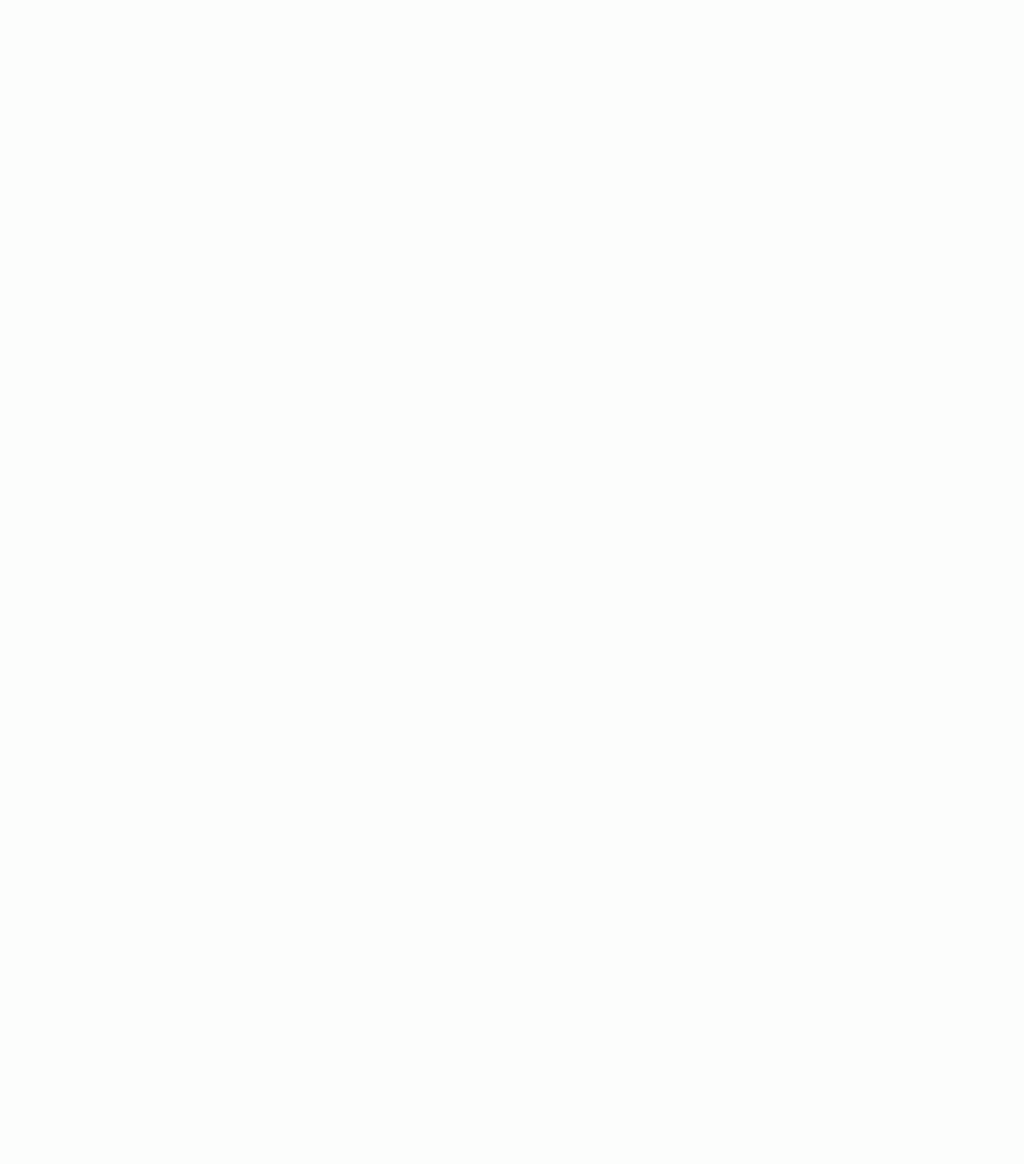
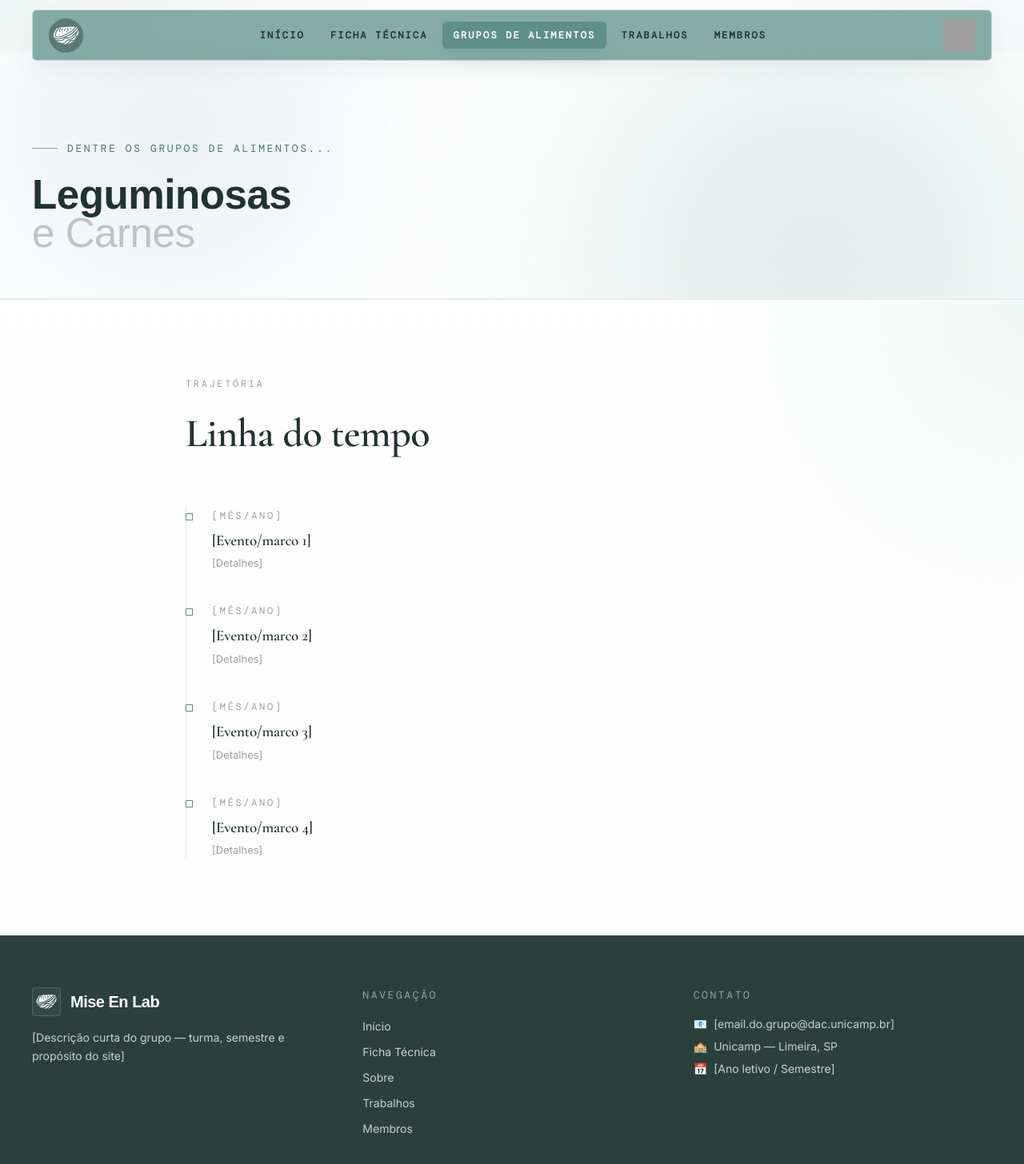
Before and after one commit to douglasnicida/mise-en-lab, a React (Vite) app: page /grupos-alimentos in a window 1280 px wide. Before the commit this address had no page. Shown: the top 1456 px of the page at 80% size. Before the commit the page ends 800 px from the top, so only its background shows below. Built offline with nearby package versions, Linux system fonts and the light colour scheme; grey boxes are pictures that could not be loaded; a web font is replaced by a local one.

Commit message:
refact: partial submition result (text  and content changes)

```diff
--- a/src/App.tsx
+++ b/src/App.tsx
@@ -12,7 +12,7 @@ export default function App() {
       <Routes>
         <Route element={<Layout />}>
           <Route index element={<Home />} />
-          <Route path="sobre" element={<Sobre />} />
+          <Route path="grupos-alimentos" element={<Sobre />} />
           <Route path="trabalhos" element={<Trabalhos />} />
           <Route path="membros" element={<Membros />} />
           <Route path="ficha-tecnica" element={<Contato />} />
--- a/src/components/Navbar.jsx
+++ b/src/components/Navbar.jsx
@@ -6,7 +6,7 @@ import { GiPineapple, GiWatermelon } from 'react-icons/gi';
 const links = [
   { to: '/', label: 'Início' },
   { to: '/ficha-tecnica', label: 'Ficha Técnica' },
-  { to: '/sobre', label: 'Sobre' },
+  { to: '/grupos-alimentos', label: 'Grupos de Alimentos' },
   { to: '/trabalhos', label: 'Trabalhos' },
   { to: '/membros', label: 'Membros' },
 ];
--- a/src/mock.ts
+++ b/src/mock.ts
@@ -14,43 +14,43 @@ export const PROJECT_NAME = 'Mise En Lab';
 export const membros = [
     {
       id: 1,
-      nome: 'Giovanna Nicida',
-      papel: 'Área de interesse',
+      nome: 'Gabriella Lunai',
+      papel: '---',
       bio: '',
       // URL da foto — placeholders estáveis (picsum); substitua pelas fotos reais do grupo
-      avatar: 'https://thispersondoesnotexist.com/',
+      avatar: 'https://acullen-portfolio.eddl.tru.ca/wp-content/themes/koji/assets/images/default-fallback-image.png',
       lattes: '#',  // Link para o Lattes / LinkedIn
     },
     {
       id: 2,
-      nome: 'Nome 2',
-      papel: 'Área de interesse',
+      nome: 'Giovanna Nicida',
+      papel: '---',
       bio: '',
-      avatar: 'https://thispersondoesnotexist.com/',
+      avatar: 'https://acullen-portfolio.eddl.tru.ca/wp-content/themes/koji/assets/images/default-fallback-image.png',
       lattes: '#',
     },
     {
       id: 3,
-      nome: 'Nome 3',
-      papel: 'Área de interesse',
+      nome: 'Julia Sodre',
+      papel: '---',
       bio: '',
-      avatar: 'https://thispersondoesnotexist.com/',
+      avatar: 'https://acullen-portfolio.eddl.tru.ca/wp-content/themes/koji/assets/images/default-fallback-image.png',
       lattes: '#',
     },
     {
       id: 4,
-      nome: 'Nome 4',
-      papel: 'Área de interesse',
+      nome: 'Maria Rose Matos',
+      papel: '---',
       bio: '',
-      avatar: 'https://thispersondoesnotexist.com/',
+      avatar: 'https://acullen-portfolio.eddl.tru.ca/wp-content/themes/koji/assets/images/default-fallback-image.png',
       lattes: '#',
     },
     {
       id: 5,
-      nome: 'Nome 5',
-      papel: 'Área de interesse',
+      nome: 'Sophia Mendes',
+      papel: '---',
       bio: '',
-      avatar: 'https://thispersondoesnotexist.com/',
+      avatar: 'https://acullen-portfolio.eddl.tru.ca/wp-content/themes/koji/assets/images/default-fallback-image.png',
       lattes: '#',
     },
   ];
--- a/src/pages/Contato.jsx
+++ b/src/pages/Contato.jsx
@@ -3,6 +3,10 @@ import { motion, AnimatePresence } from 'framer-motion';
 import { HiArrowUpRight, HiArrowLongRight } from 'react-icons/hi2';
 import { FaClipboardList } from 'react-icons/fa';
 import { BsDot } from 'react-icons/bs';
+
+import Ficha from '../assets/images/Ficha_Tecnica_Feijoada_Vegana.1.jpeg'
+import FichaIngredientes from '../assets/images/Ficha_Tecnica_Feijoada_Vegana.2.jpeg'
+
 
 /* ─── animation ─────────────────────────────────────────── */
 const ease = [0.16, 1, 0.3, 1];
@@ -76,33 +80,27 @@ const outrosTermos = [
 const gruposNOVA = [
   {
     num: '1',
-    titulo: 'Alimentos in natura',
-    desc: 'Alimento sem sofrer nenhum tipo de processamento.',
+    titulo: 'In natura/Minimamente processados',
+    desc: 'De acordo com o guia, eles devem ser a base da receita e da alimentação. Os alimentos In Natura são aqueles obtidos diretamente de plantas ou animais, sem alteração e os minimamente processados são alimentos que passaram por processos simples como limpeza, remoção de partes não comestíveis, secagem, moagem ou pasteurização.',
     cor: 'teal',
   },
   {
     num: '2',
-    titulo: 'Minimamente processados',
-    desc: 'Alimento após sofrer algum processamento como corte ou empacotamento.',
-    cor: 'teal',
+    titulo: 'Alimentos Processados',
+    desc: 'Devem ser limitados na ficha, priorizando os in natura. São produtos fabricados pela indústria com a adição de sal, açúcar ou outra substância de uso culinário a alimentos in natura. O objetivo é aumentar a durabilidade e tornar o alimento mais palatável.',
+    cor: 'stone',
   },
   {
     num: '3',
-    titulo: 'Ingredientes culinários',
-    desc: 'Utilizados para auxiliar na preparação de receitas e melhorar o sabor da preparação.',
-    cor: 'stone',
+    titulo: 'Alimentos Ultraprocessados',
+    desc: 'São formulações industriais feitas inteiramente ou majoritariamente de substâncias extraídas de alimentos (óleos, gorduras, açúcar, proteínas isoladas) e aditivos (corantes, aromatizantes, realçadores de sabor). Possuem pouco ou nenhum alimento inteiro na composição.',
+    cor: 'slate',
   },
   {
     num: '4',
-    titulo: 'Alimentos processados',
-    desc: 'Alimento em que houve a adição de ingredientes culinários.',
+    titulo: 'Ingredientes culinários',
+    desc: 'Sal, óleos e gorduras, que são utilizados em quantidades mínimas para temperar e cozinhar.',
     cor: 'stone',
-  },
-  {
-    num: '5',
-    titulo: 'Alimentos ultraprocessados',
-    desc: 'Alimento em que há a adição de aditivos e conservantes.',
-    cor: 'slate',
   },
 ];
 
@@ -174,7 +172,7 @@ function NovaCard({ g, i }) {
         <p className="font-pally text-[1.1rem] font-normal text-dark mb-1.5 leading-snug">
           {g.titulo}
         </p>
-        <p className="font-inter text-[13px] text-dark/50 leading-relaxed">{g.desc}</p>
+        <p className="font-inter text-[13px] text-dark/50 leading-relaxed text-justify">{g.desc}</p>
       </div>
     </motion.div>
   );
@@ -236,16 +234,14 @@ export default function FichaTecnica() {
               className="lg:col-span-7 space-y-5"
             >
               <p className="text-[15px] text-dark/60 leading-[1.85] text-justify">
-                A ficha técnica é um instrumento de <strong className="text-dark/80 font-semibold">padronização da produção</strong> de
-                receitas em quantidades exatas. Deve conter informações claras e objetivas, orientando o
-                modo de preparo, custos, desperdícios, per capita, rendimento, fator de correção e cocção.
+                A <strong className="text-dark/75 font-semibold">Ficha Técnica Padronizada (FTP)</strong> é uma ferramenta fundamental nos serviços de alimentação que ajuda a organizar, padronizar e controlar a produção. Ela não é apenas um documento técnico, é uma ferramenta de gestão que une teoria e prática com o objetivo de aprimorar o controle de qualidade, a segurança alimentar (com o registro do valor nutricional de cada alimento utilizado) e a redução de desperdícios devido a melhor administração dos recursos disponíveis e cálculo do custo de produção da preparação.
               </p>
-              <p className="text-[15px] text-dark/55 leading-[1.85] text-justify">
+              {/* <p className="text-[15px] text-dark/55 leading-[1.85] text-justify">
                 Sua utilização contribui para <strong className="text-dark/75 font-semibold">prevenir desperdícios</strong> na unidade
                 de alimentação e otimizar aproveitamento e investimentos financeiros em todas as etapas
                 da preparação — resultando em ganhos de produtividade e qualidade em uma Unidade de
                 Alimentação e Nutrição (UAN).
-              </p>
+              </p> */}
 
               {/* quick stats */}
               <div className="mt-8 grid grid-cols-3 gap-px bg-stone-200/80 rounded-xl overflow-hidden">
@@ -262,8 +258,20 @@ export default function FichaTecnica() {
               </div>
             </motion.div>
           </div>
+
+          <p className="text-[15px] text-dark/60 leading-[1.85] text-justify mt-12">
+          <span className="font-semibold text-dark/75">Quando a sua utilização é necessária?</span><br/>
+Na prática, a FTP é amplamente utilizada em unidades de alimentação como restaurantes, escolas, hospitais e cozinhas industriais; ou sempre que houver necessidade de padronizar uma receita. Um fator que exemplifica a sua importância é a organização dos funcionários nas unidades de alimentação, que ocorre em turnos diferentes, ou seja, pessoas com o mesmo cargo e executando as mesmas atividades, o que poderia acarretar em variabilidades no processo, desperdícios e perda de produtividade caso não houvesse o uso da ficha técnica.
+
+<br /><br />
+          <span className="font-semibold text-dark/75">O que é preciso para montar uma FTP?</span><br/>
+Para elaborar uma FTP, é preciso reunir informações técnicas da preparação, como ingredientes, quantidades, rendimento, peso bruto e peso líquido, fatores de correção, índice de cocção, modo de preparo, custo por porção e valor nutricional. Esses dados permitem que a receita seja reproduzida de forma padronizada, mantendo a qualidade e evitando variações no resultado final.
+
+          </p>
         </div>
       </section>
+
+
 
       {/* ══════════════════════════════════════
           TERMOS — card grid
@@ -361,8 +369,7 @@ export default function FichaTecnica() {
                 className="font-inter text-[15px] text-justify text-dark/55 leading-[1.85] mb-8"
               >
                 Os alimentos são classificados a partir do <strong className="text-dark/75 font-semibold">Guia Alimentar para
-                a População Brasileira</strong>, que define as diretrizes oficiais sobre alimentação
-                saudável — orientando escolha, combinação, preparo e consumo de alimentos.
+                a População Brasileira</strong>, divididos em <strong>4</strong> categorias.
               </motion.p>
 
               <motion.a
@@ -374,6 +381,39 @@ export default function FichaTecnica() {
                 Acessar o Guia Alimentar
                 <HiArrowUpRight className="text-xs transition-transform duration-300 group-hover:translate-x-0.5 group-hover:-translate-y-0.5" />
               </motion.a>
+
+                <motion.div custom={0} variants={rev} initial="hidden" whileInView="show" viewport={{ once: true }} className="font-inter text-[13px] text-dark/70 leading-relaxed mb-6">
+                  <h4 className="font-pally text-[1rem] font-semibold text-dark mb-2">Regionalidade</h4>
+                  <p>A regionalidade no guia alimentar e na ficha técnica valorizam a cultura alimentar local e a sustentabilidade, como por exemplo a sazonalidade (priorização de ingredientes da época); a identidade cultural, onde deve se registrar se a preparação é típica de alguma região; o acesso e origem, considerando‑se os ingredientes que são facilmente encontrados na sua região.</p>
+                </motion.div>
+                <motion.div custom={1} variants={rev} initial="hidden" whileInView="show" viewport={{ once: true }} className="font-inter text-[13px] text-dark/70 leading-relaxed mb-6">
+                  <h4 className="font-pally text-[1rem] font-semibold text-dark mb-2">Custo da Receita</h4>
+                  <p>O custo é o fator de viabilidade da FTP. No contexto do GAPB, o que se busca é o equilíbrio entre saúde e economia.</p>
+                </motion.div>
+                <motion.div custom={2} variants={rev} initial="hidden" whileInView="show" viewport={{ once: true }} className="font-inter text-[13px] text-dark/70 leading-relaxed mb-6">
+                  <h4 className="font-pally text-[1rem] font-semibold text-dark mb-2">Custo Unitário e Total</h4>
+                  <p>É calculado o custo de cada ingrediente com base no Peso Bruto (PB) utilizado.</p>
+                </motion.div>
+                <motion.div custom={3} variants={rev} initial="hidden" whileInView="show" viewport={{ once: true }} className="font-inter text-[13px] text-dark/70 leading-relaxed mb-6">
+                  <h4 className="font-pally text-[1rem] font-semibold text-dark mb-2">Aproveitamento Integral</h4>
+                  <p>Para reduzir o custo e o desperdício, a FTP pode incluir o uso de cascas, talos e sementes (alinhado com o consumo consciente).</p>
+                </motion.div>
+                <motion.div custom={4} variants={rev} initial="hidden" whileInView="show" viewport={{ once: true }} className="font-inter text-[13px] text-dark/70 leading-relaxed mb-6">
+                  <h4 className="font-pally text-[1rem] font-semibold text-dark mb-2">Custo por Porção</h4>
+                  <p>É calculado o valor final de cada preparo. Alimentos in natura, quando comprados na safra e de produtores locais costumam ter um custo‑benefício muito superior aos processados.</p>
+                </motion.div>
+                <motion.div custom={5} variants={rev} initial="hidden" whileInView="show" viewport={{ once: true }} className="font-inter text-[13px] text-dark/70 leading-relaxed mb-6">
+                  <h4 className="font-pally text-[1rem] font-semibold text-dark mb-2">Acesso aos Ingredientes</h4>
+                  <p>Disponibilidade nos comércios locais, facilidade de substituição e dependência da época de colheita permitem adaptar receitas para diferentes rendas.</p>
+                </motion.div>
+                <motion.div custom={6} variants={rev} initial="hidden" whileInView="show" viewport={{ once: true }} className="font-inter text-[13px] text-dark/70 leading-relaxed mb-6">
+                  <h4 className="font-pally text-[1rem] font-semibold text-dark mb-2">Destinação da Preparação</h4>
+                  <p>As receitas podem atender a diversos públicos: alimentação escolar, dietas específicas (hipertensão, diabetes), público geral, crianças, idosos e atletas.</p>
+                </motion.div>
+                <motion.div custom={7} variants={rev} initial="hidden" whileInView="show" viewport={{ once: true }} className="font-inter text-[13px] text-dark/70 leading-relaxed mb-6">
+                  <h4 className="font-pally text-[1rem] font-semibold text-dark mb-2">Possibilidade de Adaptação</h4>
+                  <p>Substituição de ingredientes caros por opções locais, redução de sal, açúcar e gordura, troca de ultraprocessados por alimentos in natura e adaptações para restrições alimentares (sem lactose, sem glúten).</p>
+                </motion.div>
             </div>
 
             {/* right — NOVA classification timeline */}
@@ -417,7 +457,7 @@ export default function FichaTecnica() {
             </div>
           </div>
 
-          {/* example card — Estrogonofe Vegetariano */}
+          {/* example card — Feijoada Vegana */}
           <motion.div
             custom={2} variants={rev} initial="hidden" whileInView="show" viewport={{ once: true }}
             className="rounded-2xl border border-linen-300 bg-white overflow-hidden shadow-[0_8px_40px_rgba(32,51,49,0.06)]"
@@ -425,10 +465,10 @@ export default function FichaTecnica() {
             <div className="flex items-center justify-between px-8 py-6 border-b border-linen-300">
               <div>
                 <p className="font-mono text-[9px] tracking-widest uppercase text-dark/25 mb-1">
-                  Aula de Leite e Ovos
+                  Aula Leguminosas
                 </p>
                 <h3 className="font-display text-[1.4rem] font-semibold text-dark">
-                  Estrogonofe Vegetariano
+                  Feijoada Vegana
                 </h3>
               </div>
               <span className="inline-flex items-center gap-1.5 font-mono text-[10px] tracking-[0.16em] uppercase text-teal-600">
@@ -440,22 +480,13 @@ export default function FichaTecnica() {
             {/* placeholder for actual ficha image */}
             <div className="px-8 py-10 text-center bg-linen-50/60">
               <p className="font-mono text-[10px] tracking-widest uppercase text-dark/20 mb-4">
-                Imagem da ficha técnica completa
+                {/* Imagem da ficha técnica completa */}
+                <img src={Ficha} alt="" className="" />
+                <img src={FichaIngredientes} alt="" className="" />
               </p>
-              <div className="mx-auto max-w-2xl aspect-[4/3] rounded-xl border border-dashed border-stone-300 flex items-center justify-center bg-white/60">
-                <p className="text-[12px] text-dark/25 font-mono">
-                  [ Inserir imagem da ficha técnica aqui ]
-                </p>
-              </div>
-            </div>
+              {/* <div className="mx-auto max-w-2xl aspect-4/3 rounded-xl border border-dashed border-stone-300 flex items-center justify-center bg-white/60">
 
-            {/* NOVA classification note */}
-            <div className="px-8 py-6 border-t border-linen-300 bg-surface/40">
-              <p className="text-[12.5px] text-dark/45 leading-relaxed">
-                <strong className="text-dark/60 font-semibold">Classificação NOVA</strong> dos ingredientes
-                utilizados na preparação do Estrogonofe Vegetariano, realizada a partir do Guia Alimentar
-                para a População Brasileira.
-              </p>
+              </div> */}
             </div>
           </motion.div>
         </div>
--- a/src/pages/Sobre.jsx
+++ b/src/pages/Sobre.jsx
@@ -38,63 +38,53 @@ export default function Sobre() {
           <div className="absolute left-0 bottom-0 w-[420px] h-[420px] rounded-full bg-slate-100/80 blur-[130px]" />
         </div>
         <div className="page-hero-shell">
-          <motion.div initial={{ opacity: 0 }} animate={{ opacity: 1 }} transition={{ duration: 0.5 }}
-            className="page-hero-kicker">
-            <div className="page-hero-rule" />
-            <span className="eyebrow text-teal-600">Sobre o grupo</span>
-          </motion.div>
 
-          <div className="overflow-hidden mb-1">
-            <motion.h1 initial={{ y: 80, opacity: 0 }} animate={{ y: 0, opacity: 1 }}
-              transition={{ duration: 0.85, ease: [0.16, 1, 0.3, 1], delay: 0.1 }}
-              className="page-hero-title font-semibold">
-              {/* SOBRE HERO: Título linha 1 */}
-              Quem somos
-            </motion.h1>
-          </div>
-          <div className="overflow-hidden mb-7">
-            <motion.h1 initial={{ y: 80, opacity: 0 }} animate={{ y: 0, opacity: 1 }}
-              transition={{ duration: 0.85, ease: [0.16, 1, 0.3, 1], delay: 0.18 }}
-              className="page-hero-accent">
-              {/* SOBRE HERO: Título linha 2 — em itálico */}
-              nós?
-            </motion.h1>
-          </div>
-
-          <motion.p custom={3} variants={rev} initial="hidden" animate="show"
-            className="page-hero-copy">
-            {/* SOBRE HERO: Introdução */}
-            [Texto introdutório — quem são, qual semestre, disciplina, motivação para criar o site.]
-          </motion.p>
+          <div className="lg:col-span-5">
+              <motion.div custom={0} variants={rev} initial="hidden" whileInView="show" viewport={{ once: true }}
+                className="flex items-center gap-3 mb-6">
+                <div className="h-px w-8 bg-teal-400" />
+                <span className="font-mono text-[13px] tracking-[0.2em] uppercase text-teal-600">
+                  Dentre os grupos de alimentos...
+                </span>
+              </motion.div>
+              <motion.h2
+                custom={1} variants={rev} initial="hidden" whileInView="show" viewport={{ once: true }}
+                className="font-pally font-semibold text-dark leading-[0.95] mb-0"
+                style={{ fontSize: 'clamp(30px, 4vw, 52px)' }}
+              >
+                Leguminosas<br />
+                <span className="font-light text-stone-500/60">e Carnes</span>
+              </motion.h2>
+            </div>
         </div>
       </section>
 
       {/* ══════════════════════════
           HISTÓRIA — grid com cards info
           ══════════════════════════ */}
-      <section className="section-band py-24">
-        <div className="section-inner max-w-7xl mx-auto px-6 md:px-10 grid grid-cols-1 lg:grid-cols-12 gap-16 items-start">
+      {/* <section className="section-band py-24"> */}
+        {/* <div className="section-inner max-w-7xl mx-auto px-6 md:px-10 grid grid-cols-1 lg:grid-cols-12 gap-16 items-start"> */}
 
           {/* Texto principal */}
-          <motion.div initial={{ opacity: 0, x: -20 }} whileInView={{ opacity: 1, x: 0 }}
+          {/* <motion.div initial={{ opacity: 0, x: -20 }} whileInView={{ opacity: 1, x: 0 }}
             viewport={{ once: true }} transition={{ duration: 0.7 }}
             className="lg:col-span-6">
             <p className="eyebrow text-stone-500 mb-6">Nossa história</p>
             <h2 className="font-display font-semibold text-dark leading-tight mb-8"
               style={{ fontSize: 'clamp(32px, 4vw, 52px)' }}>
-              {/* HISTÓRIA: Título */}
+
               [Como tudo<br /><em className="font-light text-stone-500">começou]</em>
             </h2>
             <div className="space-y-5 text-[13px] text-dark/55 leading-[1.85]">
-              {/* HISTÓRIA: 3 parágrafos */}
+
               <p>[Parágrafo 1 — contexto: qual disciplina, professor/a, semestre, campus.]</p>
               <p>[Parágrafo 2 — motivação: por que criaram este site, o que querem comunicar.]</p>
               <p>[Parágrafo 3 — aspirações: o que esperam alcançar com as publicações.]</p>
             </div>
-          </motion.div>
+          </motion.div> */}
 
           {/* Info cards */}
-          <motion.div initial={{ opacity: 0, x: 20 }} whileInView={{ opacity: 1, x: 0 }}
+          {/* <motion.div initial={{ opacity: 0, x: 20 }} whileInView={{ opacity: 1, x: 0 }}
             viewport={{ once: true }} transition={{ duration: 0.7 }}
             className="lg:col-span-5 lg:col-start-8 grid grid-cols-2 gap-px bg-linen-300">
             {[
@@ -109,14 +99,14 @@ export default function Sobre() {
                 <p className="eyebrow text-[9px] text-stone-500">{c.s}</p>
               </div>
             ))}
-          </motion.div>
-        </div>
-      </section>
+          </motion.div> */}
+        {/* </div> */}
+      {/* </section> */}
 
       {/* ══════════════════════════
           STATS
           ══════════════════════════ */}
-      <section className="section-band-dark border-y border-white/8">
+      {/* <section className="section-band-dark border-y border-white/8">
         <div className="section-inner max-w-7xl mx-auto px-6 md:px-10">
           <div className="grid grid-cols-2 md:grid-cols-4 divide-x divide-white/8">
             {stats.map((s, i) => (
@@ -131,12 +121,12 @@ export default function Sobre() {
             ))}
           </div>
         </div>
-      </section>
+      </section> */}
 
       {/* ══════════════════════════
           VALORES — lista com linhas
           ══════════════════════════ */}
-      <section className="section-band-soft py-24">
+      {/* <section className="section-band-soft py-24">
         <div className="section-inner max-w-7xl mx-auto px-6 md:px-10">
           <div className="flex items-end justify-between mb-12 pb-6 border-b border-linen-300">
             <div>
@@ -164,7 +154,7 @@ export default function Sobre() {
             ))}
           </div>
         </div>
-      </section>
+      </section> */}
 
       {/* ══════════════════════════
           TIMELINE
```
Also changed, not shown: src/pages/Home.jsx (+4 -8 lines), src/assets/images/Ficha_Tecnica_Feijoada_Vegana.1.jpeg (added), src/assets/images/Ficha_Tecnica_Feijoada_Vegana.2.jpeg (added).
